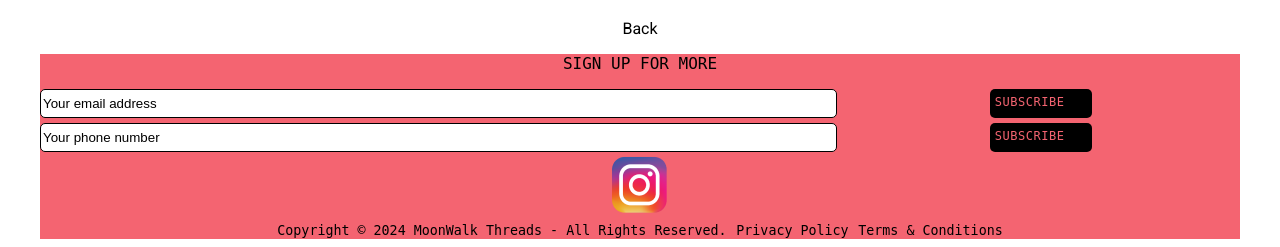
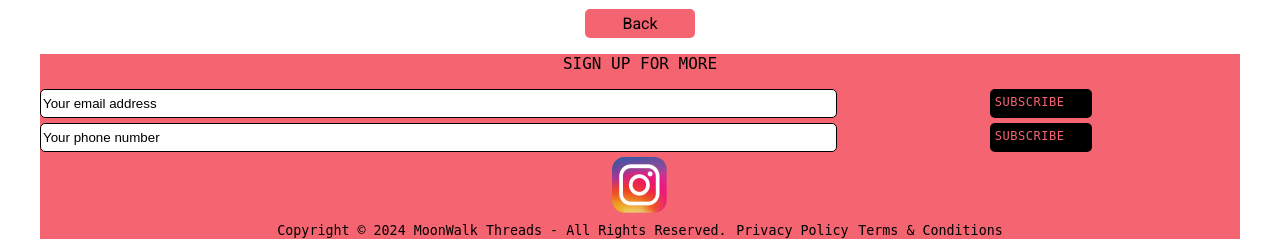
Before and after one commit to ctrl-alt-elite-devs/project-moonwalk, a Django app: page /googleCalendar/ in a window 1280 px wide. Shown: the part 795-1042 px from the top of the page. Run offline with Django 5.2, Linux system fonts and the light colour scheme; some web fonts are replaced.

Commit message:
update button for google calendar

```diff
--- a/myapp/templates/googleCalendar.html
+++ b/myapp/templates/googleCalendar.html
@@ -12,19 +12,28 @@
         font-weight: 400;
         font-style: normal;
     }
-    /* Styling for the back "button" */
+    /* Styling for the back button */
     .backButton{
+        background-color: #F46471;
         color: black;
         text-decoration: none;
         text-align: center;
+        padding: 5px;
         display: block;
-        padding-top: 20px;
+        width: 100px;
+        border-radius: 5px;
+        margin: 0 auto;
+        margin-top: 10px;
     }
 
-    /* Styling for the back "button" when mouse HOVERS over it */
+    /* Styling for the back button when mouse HOVERS over it */
     .backButton:hover {
-        color: #F46471;
-        text-decoration: underline;
+        color: white;
+    }
+
+    /* center the 'back' in the button */
+    a.backButton {
+        text-align: center;
     }
 
     /* Styling for the Event title */
--- a/myapp/templates/home.html
+++ b/myapp/templates/home.html
@@ -35,5 +35,5 @@
 </div>
 
 <p> Home Page </p>
-<a href="{% url 'googleCalendar' %}">View More</a>
+<a href="{% url 'googleCalendar' %}" class="viewmore_button" type="button">View More</a>
 {% endblock %}
```
Also changed, not shown: myapp/templates/styles.css (+5 -2 lines).
